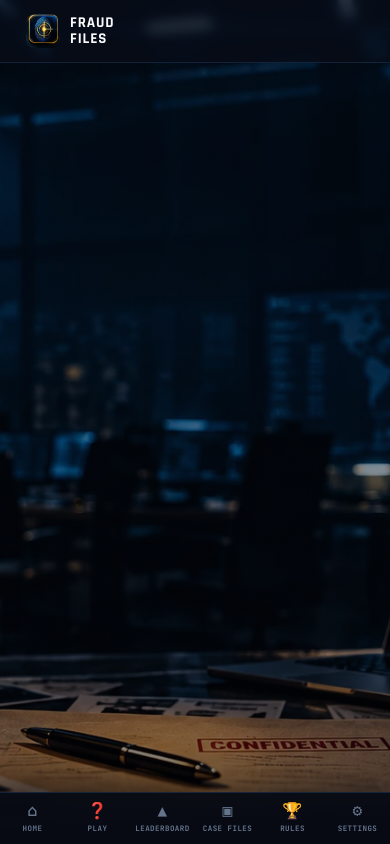
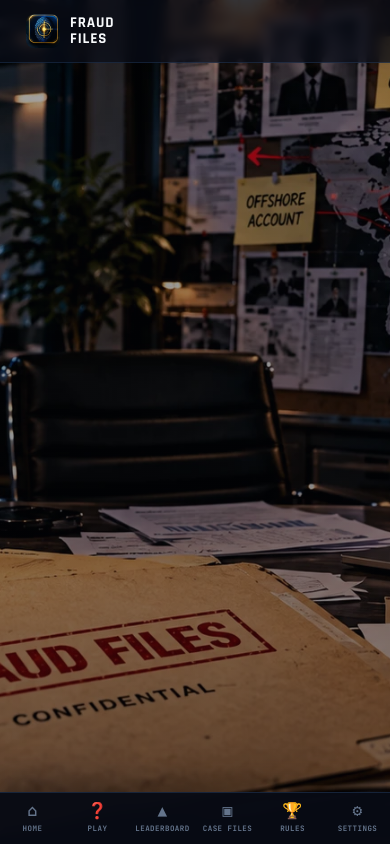
Before and after one commit to lanie991/fraud-investigation-game, a Flask app: template forensic_elimination/templates/fe_base.html in a window 390 px wide. Run offline with Flask 3, Linux system fonts and the light colour scheme; the template is opened without the code that fills it, so the values that code supplies are empty.

Commit message:
Use the new Fraud Files background image
Replaces the old background (which still read ELIMINATE) with the new
Fraud Files desk scene. The file has a new name so phones that cached
the old image pick up the new one.

Co-Authored-By: Claude Opus 5.5 <noreply@anthropic.com>
Claude-Session: https://claude.ai/code/session_01EkHE2o1G9mku5uTYdMZ244

```diff
--- a/forensic_elimination/static/elimination.css
+++ b/forensic_elimination/static/elimination.css
@@ -21,7 +21,7 @@ html, body {
 
     background-image:
         linear-gradient(rgba(3, 5, 10, 0.35), rgba(3, 5, 10, 0.5)),
-        url("/static/images/home-bg.webp");
+        url("/static/images/fraud-files-bg.webp");
     background-size: cover;
     background-position: center;
     background-repeat: no-repeat;
```
Also changed, not shown: forensic_elimination/static/images/fraud-files-bg.webp (added), forensic_elimination/static/images/home-bg.webp (deleted).
